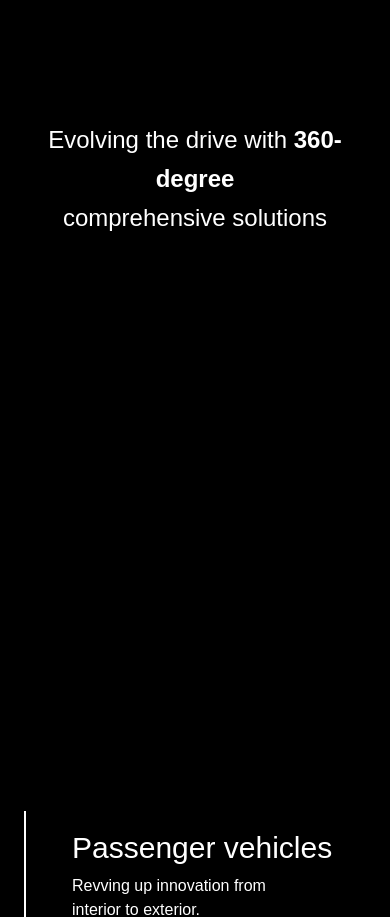
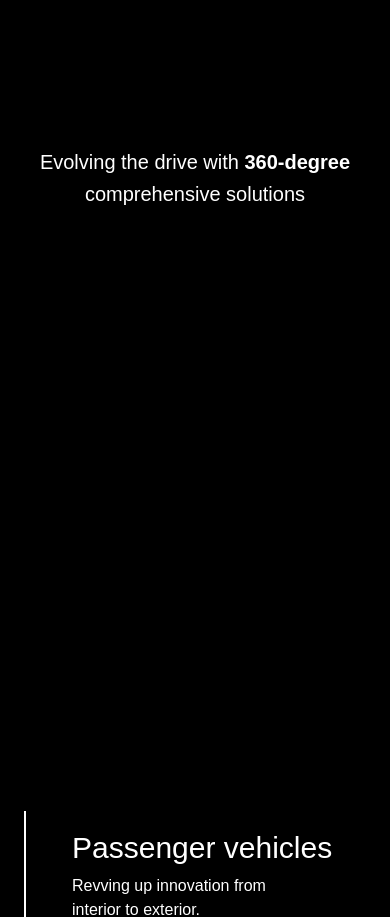
Before and after one commit to Rounak1234567/supreme-group-clone, a Next.js app: page / in a window 390 px wide. Shown: the part 1220-2137 px from the top of the page. Built offline with nearby package versions, Linux system fonts and the light colour scheme.

Commit message:
Fix text size in AboutSection heading for consistency across breakpoints

```diff
--- a/components/AboutSection/AboutSection.tsx
+++ b/components/AboutSection/AboutSection.tsx
@@ -23,7 +23,7 @@ const AboutSection = () => {
                             animate={isInView ? { opacity: 1, y: 0 } : { opacity: 0, y: 50 }}
                             transition={{ duration: 3, ease: 'easeIn' }}
                         >
-                            <p className="text-center text-2xl md:text-5xl font-light leading-relaxed">
+                            <p className="text-center md:text-5xl text-xl font-light leading-relaxed">
                                 Evolving the drive with <span className="font-semibold">360-degree</span><br />
                                 comprehensive solutions
                             </p>
```
